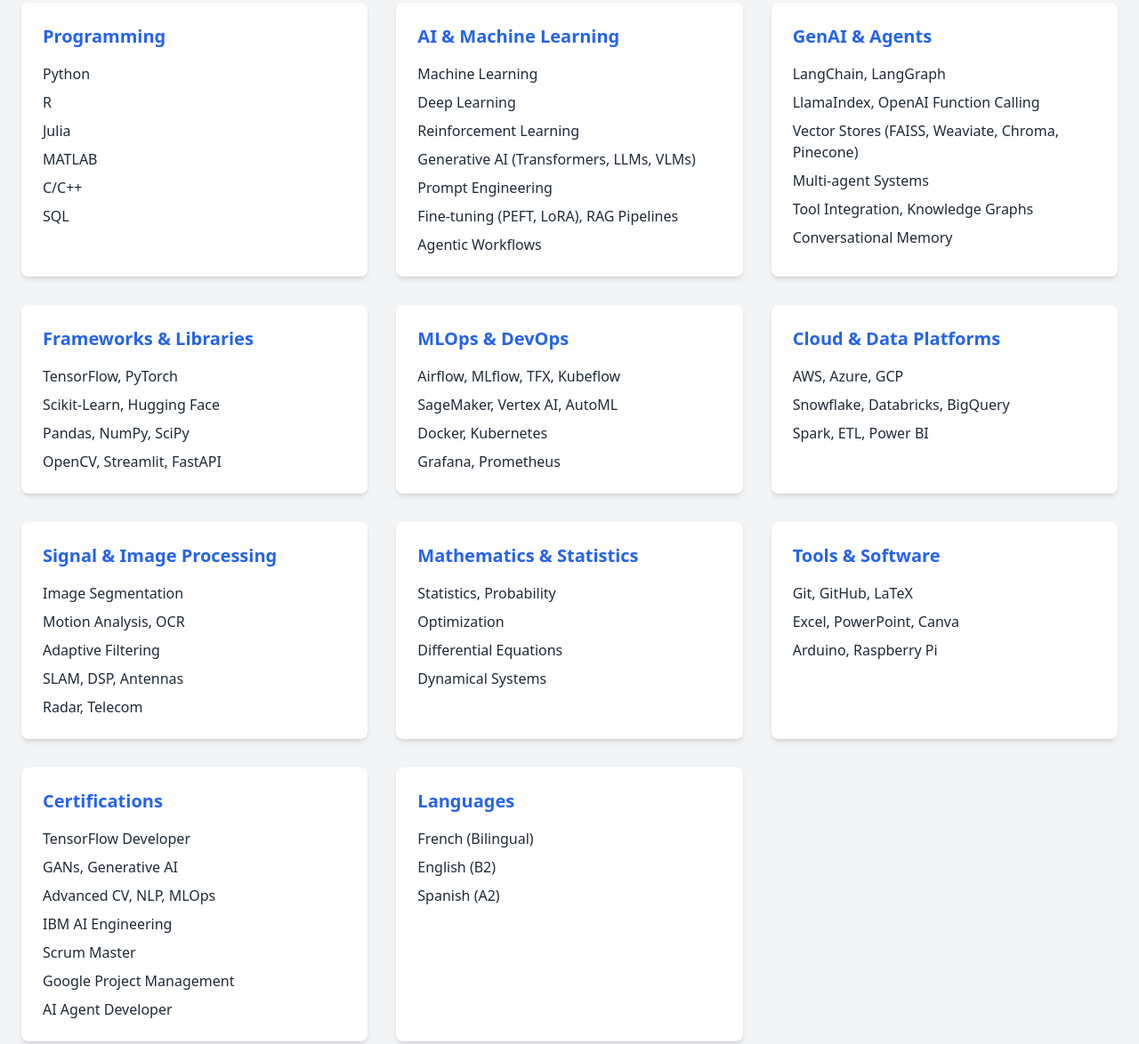
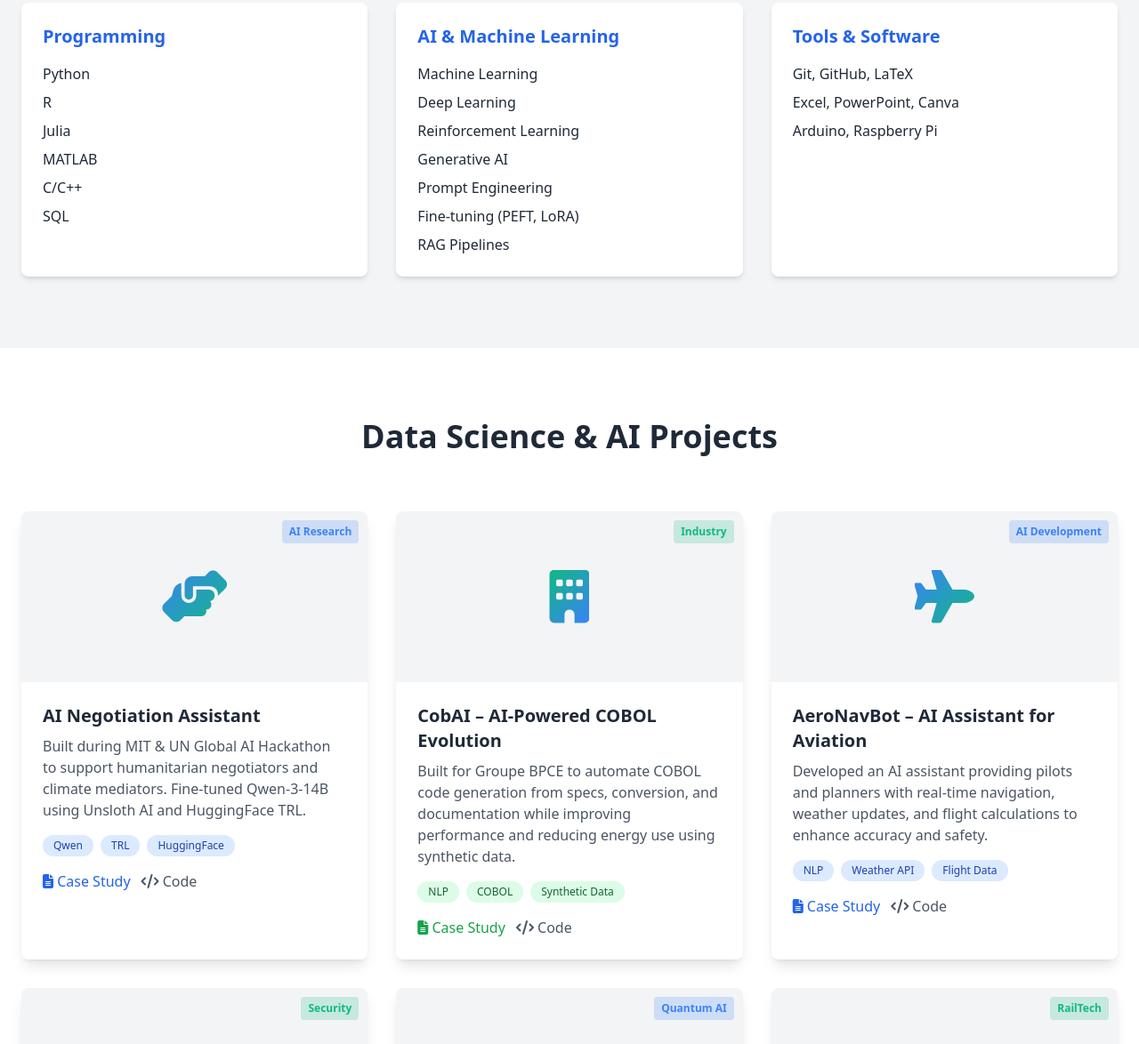
Before and after one commit to Ilyass-Dahaoui/dh.github.io, a plain HTML site: page index.html in a window 1280 px wide. Shown: the part 3729-4903 px from the top of the page at 89% size. Drawn offline with nearby package versions, Linux system fonts and the light colour scheme.

Commit message:
Update index.html

```diff
--- a/index.html
+++ b/index.html
@@ -409,78 +409,10 @@ s<!DOCTYPE html>
                     <li>Machine Learning</li>
                     <li>Deep Learning</li>
                     <li>Reinforcement Learning</li>
-                    <li>Generative AI (Transformers, LLMs, VLMs)</li>
+                    <li>Generative AI</li>
                     <li>Prompt Engineering</li>
-                    <li>Fine-tuning (PEFT, LoRA), RAG Pipelines</li>
-                    <li>Agentic Workflows</li>
-                </ul>
-            </div>
-
-            <!-- GenAI & Agents -->
-            <div class="bg-white p-6 rounded-lg shadow-md">
-                <h3 class="font-semibold text-xl mb-4 text-blue-600">GenAI & Agents</h3>
-                <ul class="space-y-2">
-                    <li>LangChain, LangGraph</li>
-                    <li>LlamaIndex, OpenAI Function Calling</li>
-                    <li>Vector Stores (FAISS, Weaviate, Chroma, Pinecone)</li>
-                    <li>Multi-agent Systems</li>
-                    <li>Tool Integration, Knowledge Graphs</li>
-                    <li>Conversational Memory</li>
-                </ul>
-            </div>
-
-            <!-- Frameworks & Libraries -->
-            <div class="bg-white p-6 rounded-lg shadow-md">
-                <h3 class="font-semibold text-xl mb-4 text-blue-600">Frameworks & Libraries</h3>
-                <ul class="space-y-2">
-                    <li>TensorFlow, PyTorch</li>
-                    <li>Scikit-Learn, Hugging Face</li>
-                    <li>Pandas, NumPy, SciPy</li>
-                    <li>OpenCV, Streamlit, FastAPI</li>
-                </ul>
-            </div>
-
-            <!-- MLOps & DevOps -->
-            <div class="bg-white p-6 rounded-lg shadow-md">
-                <h3 class="font-semibold text-xl mb-4 text-blue-600">MLOps & DevOps</h3>
-                <ul class="space-y-2">
-                    <li>Airflow, MLflow, TFX, Kubeflow</li>
-                    <li>SageMaker, Vertex AI, AutoML</li>
-                    <li>Docker, Kubernetes</li>
-                    <li>Grafana, Prometheus</li>
-                </ul>
-            </div>
-
-            <!-- Cloud & Data Platforms -->
-            <div class="bg-white p-6 rounded-lg shadow-md">
-                <h3 class="font-semibold text-xl mb-4 text-blue-600">Cloud & Data Platforms</h3>
-                <ul class="space-y-2">
-                    <li>AWS, Azure, GCP</li>
-                    <li>Snowflake, Databricks, BigQuery</li>
-                    <li>Spark, ETL, Power BI</li>
-                </ul>
-            </div>
-
-            <!-- Signal & Image Processing -->
-            <div class="bg-white p-6 rounded-lg shadow-md">
-                <h3 class="font-semibold text-xl mb-4 text-blue-600">Signal & Image Processing</h3>
-                <ul class="space-y-2">
-                    <li>Image Segmentation</li>
-                    <li>Motion Analysis, OCR</li>
-                    <li>Adaptive Filtering</li>
-                    <li>SLAM, DSP, Antennas</li>
-                    <li>Radar, Telecom</li>
-                </ul>
-            </div>
-
-            <!-- Mathematics & Statistics -->
-            <div class="bg-white p-6 rounded-lg shadow-md">
-                <h3 class="font-semibold text-xl mb-4 text-blue-600">Mathematics & Statistics</h3>
-                <ul class="space-y-2">
-                    <li>Statistics, Probability</li>
-                    <li>Optimization</li>
-                    <li>Differential Equations</li>
-                    <li>Dynamical Systems</li>
+                    <li>Fine-tuning (PEFT, LoRA)</li>
+                    <li>RAG Pipelines</li>
                 </ul>
             </div>
 
@@ -491,30 +423,6 @@ s<!DOCTYPE html>
                     <li>Git, GitHub, LaTeX</li>
                     <li>Excel, PowerPoint, Canva</li>
                     <li>Arduino, Raspberry Pi</li>
-                </ul>
-            </div>
-
-            <!-- Certifications -->
-            <div class="bg-white p-6 rounded-lg shadow-md">
-                <h3 class="font-semibold text-xl mb-4 text-blue-600">Certifications</h3>
-                <ul class="space-y-2">
-                    <li>TensorFlow Developer</li>
-                    <li>GANs, Generative AI</li>
-                    <li>Advanced CV, NLP, MLOps</li>
-                    <li>IBM AI Engineering</li>
-                    <li>Scrum Master</li>
-                    <li>Google Project Management</li>
-                    <li>AI Agent Developer</li>
-                </ul>
-            </div>
-
-            <!-- Languages -->
-            <div class="bg-white p-6 rounded-lg shadow-md">
-                <h3 class="font-semibold text-xl mb-4 text-blue-600">Languages</h3>
-                <ul class="space-y-2">
-                    <li>French (Bilingual)</li>
-                    <li>English (B2)</li>
-                    <li>Spanish (A2)</li>
                 </ul>
             </div>
 
```
